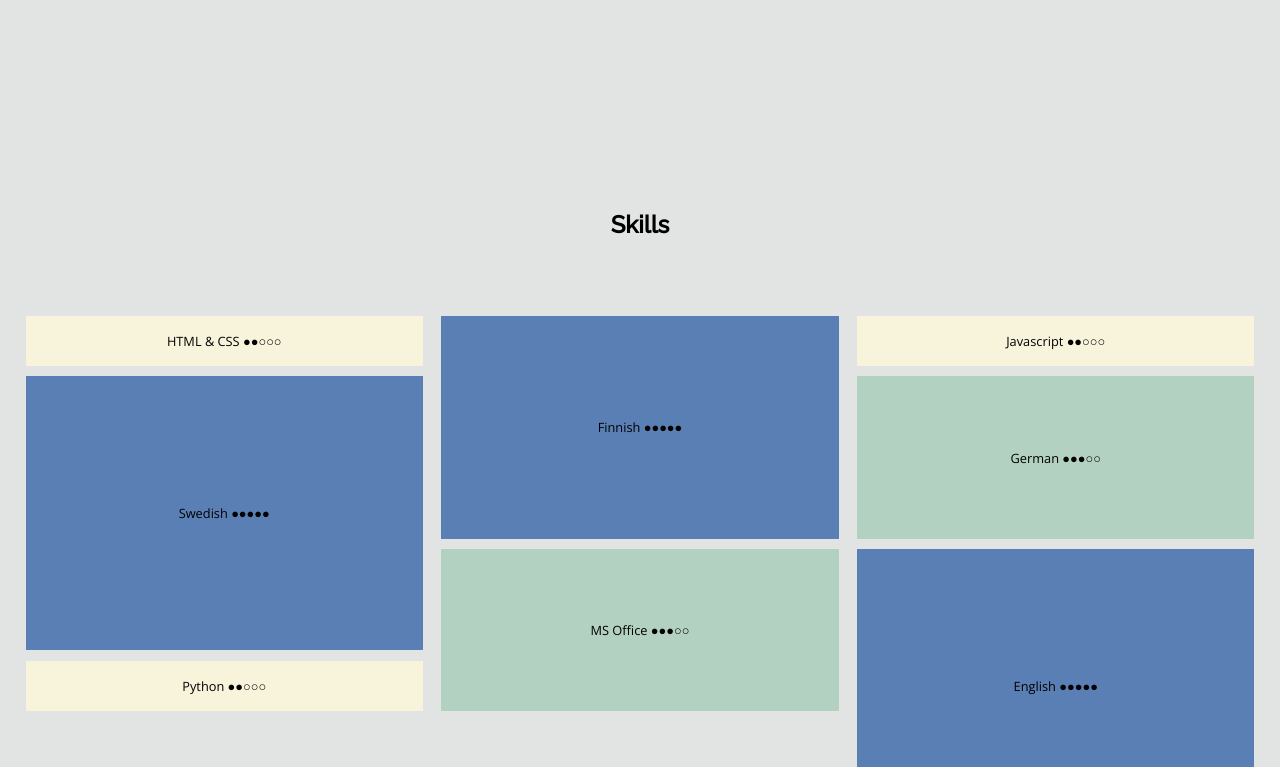
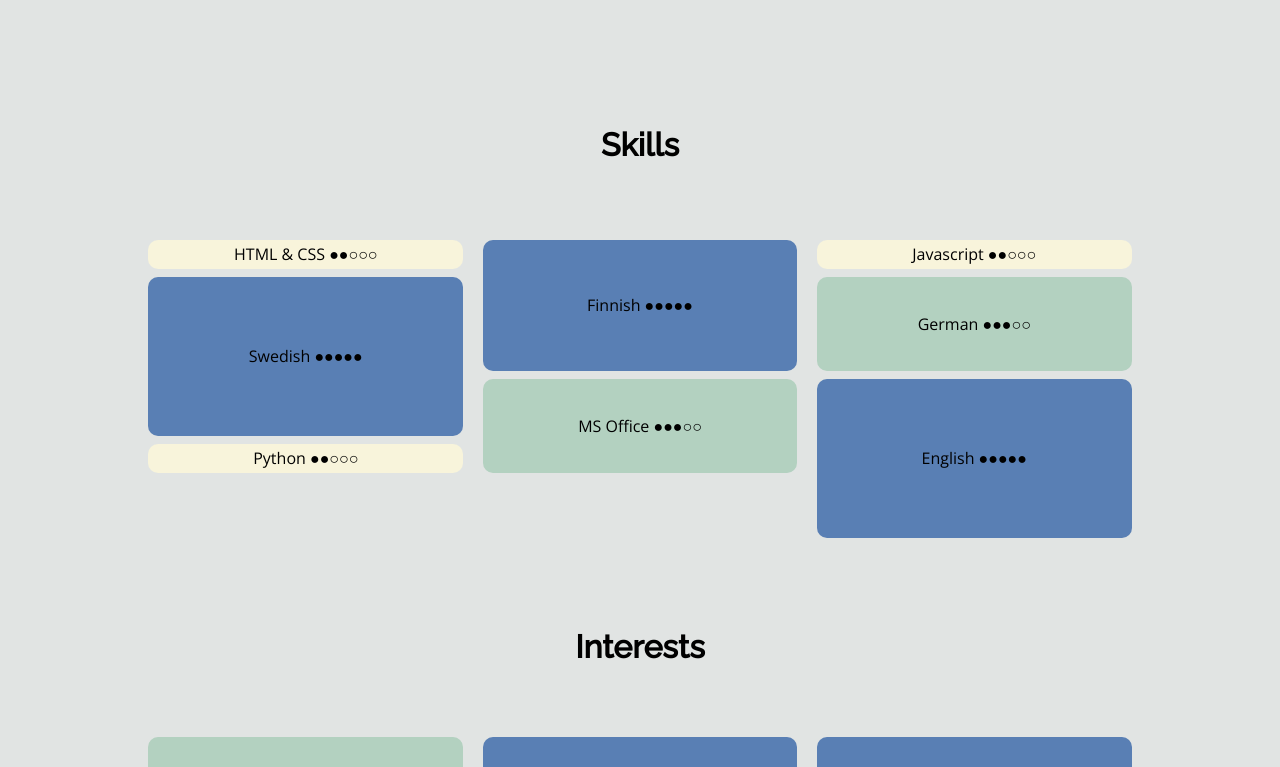
Before and after one commit to Hanttone/personal-website, a plain HTML site: page index.html in a window 1280 px wide. Shown: the part 2033-2800 px from the top of the page. Drawn offline with nearby package versions, Linux system fonts and the light colour scheme.

Commit message:
skills and interests mosaic updated

```diff
--- a/stylesheet.css
+++ b/stylesheet.css
@@ -115,6 +115,7 @@ p {
     justify-content: center;
     align-items: center;
     font-size: 0.8rem;
+    border-radius: 10px;
 }
 
 .unilink:hover {
@@ -396,7 +397,7 @@ h5 {
     }
 
     .navitem {
-        font-size: 1.2rem;
+        font-size: 1.3rem;
     }
 
     .mewrapper {
@@ -425,6 +426,26 @@ h5 {
     p {
         line-height: 2;
         font-size: 1.2rem;
+    }
+
+    .talents, .hobbies {
+        margin-left: 10%;
+        margin-right: 10%;
+    }
+
+    .skills, .interests {
+        height: 50vh;
+        padding: 0 auto;
+        gap: 2%;
+    }
+
+    .skill, .interest{
+        font-size: 1rem;
+    }
+
+    .top {
+        font-size: 2rem;
+        margin-bottom: 10vh;
     }
 
     .links {
```
